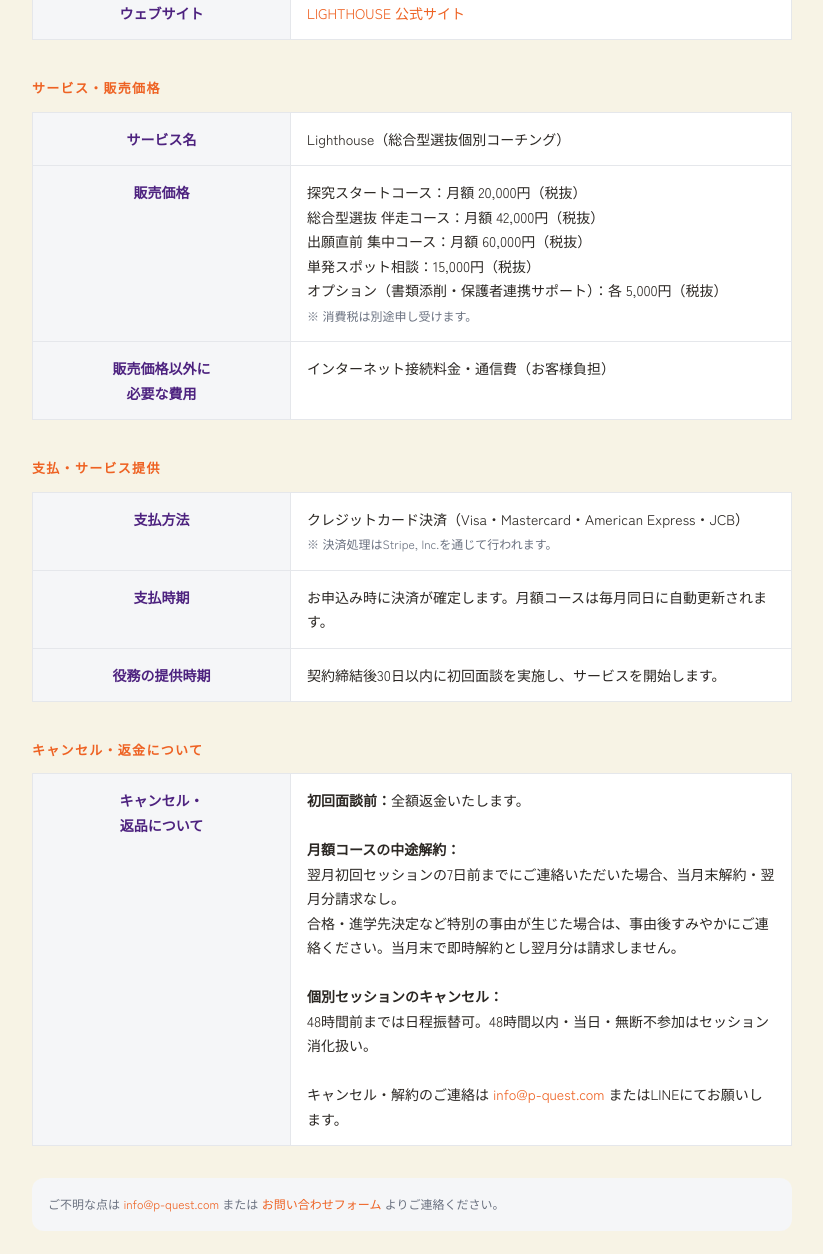
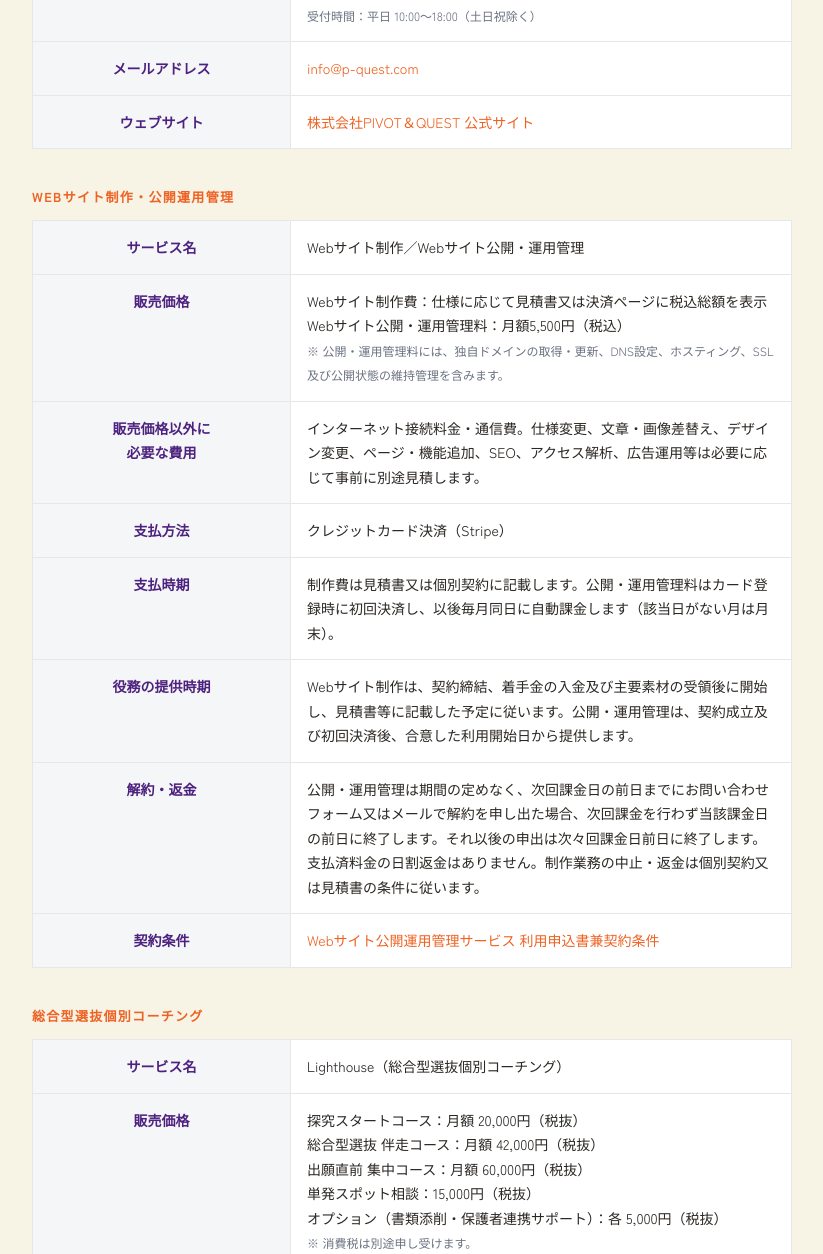
Before and after one commit to beee056/lighthouse-lp, a website: page tokusho.html in a window 1280 px wide. Shown: the part 585-1839 px from the top of the page, without its empty margins (228-1051 px from the left). Drawn offline with Linux system fonts and the light colour scheme.

Commit message:
docs: align web service commerce terms

```diff
--- a/tokusho.html
+++ b/tokusho.html
@@ -11,7 +11,7 @@
     gtag('config', 'G-HVVFXMQ1XS');
   </script>
   <meta name="viewport" content="width=device-width, initial-scale=1.0">
-  <title>特定商取引法に基づく表記 | LIGHTHOUSE</title>
+  <title>特定商取引法に基づく表記 | 株式会社PIVOT&amp;QUEST</title>
   <link rel="icon" href="favicon.svg" type="image/svg+xml">
   <link rel="preconnect" href="https://fonts.googleapis.com">
   <link rel="preconnect" href="https://fonts.gstatic.com" crossorigin>
@@ -136,7 +136,7 @@
 <body>
 
   <header class="site-header">
-    <a href="index.html" class="logo">LIGHT<span>HOUSE</span></a>
+    <a href="https://p-quest.com/" class="logo">PIVOT<span>&amp;QUEST</span></a>
   </header>
 
   <main>
@@ -145,6 +145,12 @@
       <div class="page-title">
         <h1>特定商取引法に基づく表記</h1>
         <p>Commerce Disclosure — Specified Commercial Transactions Act</p>
+      </div>
+
+      <div class="note" style="margin:0 0 28px;">
+        当社がオンラインで提供する各サービスの取引条件を掲載しています。<br>
+        <a href="#web-service">Webサイト制作・公開運用管理</a> ／
+        <a href="#lighthouse-service">総合型選抜個別コーチング</a>
       </div>
 
       <!-- 事業者情報 -->
@@ -174,12 +180,53 @@
         </tr>
         <tr>
           <th>ウェブサイト</th>
-          <td><a href="index.html">LIGHTHOUSE 公式サイト</a></td>
+          <td><a href="https://p-quest.com/">株式会社PIVOT＆QUEST 公式サイト</a></td>
         </tr>
       </table>
 
-      <!-- サービス・料金 -->
-      <div class="section-heading">サービス・販売価格</div>
+      <!-- Webサイト制作・公開運用管理 -->
+      <div class="section-heading" id="web-service">Webサイト制作・公開運用管理</div>
+      <table class="disclosure-table">
+        <tr>
+          <th>サービス名</th>
+          <td>Webサイト制作／Webサイト公開・運用管理</td>
+        </tr>
+        <tr>
+          <th>販売価格</th>
+          <td>
+            Webサイト制作費：仕様に応じて見積書又は決済ページに税込総額を表示<br>
+            Webサイト公開・運用管理料：月額5,500円（税込）<br>
+            <span style="font-size:12px;color:#6b7280;">※ 公開・運用管理料には、独自ドメインの取得・更新、DNS設定、ホスティング、SSL及び公開状態の維持管理を含みます。</span>
+          </td>
+        </tr>
+        <tr>
+          <th>販売価格以外に<br>必要な費用</th>
+          <td>インターネット接続料金・通信費。仕様変更、文章・画像差替え、デザイン変更、ページ・機能追加、SEO、アクセス解析、広告運用等は必要に応じて事前に別途見積します。</td>
+        </tr>
+        <tr>
+          <th>支払方法</th>
+          <td>クレジットカード決済（Stripe）</td>
+        </tr>
+        <tr>
+          <th>支払時期</th>
+          <td>制作費は見積書又は個別契約に記載します。公開・運用管理料はカード登録時に初回決済し、以後毎月同日に自動課金します（該当日がない月は月末）。</td>
+        </tr>
+        <tr>
+          <th>役務の提供時期</th>
+          <td>Webサイト制作は、契約締結、着手金の入金及び主要素材の受領後に開始し、見積書等に記載した予定に従います。公開・運用管理は、契約成立及び初回決済後、合意した利用開始日から提供します。</td>
+        </tr>
+        <tr>
+          <th>解約・返金</th>
+          <td>公開・運用管理は期間の定めなく、次回課金日の前日までにお問い合わせフォーム又はメールで解約を申し出た場合、次回課金を行わず当該課金日の前日に終了します。それ以後の申出は次々回課金日前日に終了します。支払済料金の日割返金はありません。制作業務の中止・返金は個別契約又は見積書の条件に従います。</td>
+        </tr>
+        <tr>
+          <th>契約条件</th>
+          <td><a href="https://docs.google.com/document/d/1TWaocwtxyimepge9yDPHOBSH8RXBZf8i/edit" target="_blank" rel="noopener noreferrer">Webサイト公開運用管理サービス 利用申込書兼契約条件</a></td>
+        </tr>
+      </table>
+
+      <!-- LIGHTHOUSE サービス・料金 -->
+      <div class="section-heading" id="lighthouse-service">総合型選抜個別コーチング</div>
       <table class="disclosure-table">
         <tr>
           <th>サービス名</th>
@@ -203,7 +250,7 @@
       </table>
 
       <!-- 支払・提供 -->
-      <div class="section-heading">支払・サービス提供</div>
+      <div class="section-heading">総合型選抜個別コーチングの支払・提供</div>
       <table class="disclosure-table">
         <tr>
           <th>支払方法</th>
@@ -222,7 +269,7 @@
       </table>
 
       <!-- キャンセル・返金 -->
-      <div class="section-heading">キャンセル・返金について</div>
+      <div class="section-heading">総合型選抜個別コーチングのキャンセル・返金</div>
       <table class="disclosure-table">
         <tr>
           <th>キャンセル・<br>返品について</th>
@@ -239,7 +286,7 @@
       </table>
 
       <div class="note">
-        ご不明な点は <a href="mailto:info@p-quest.com">info@p-quest.com</a> または <a href="https://forms.gle/7tXNDso586UYcYfY9" target="_blank" rel="noopener noreferrer">お問い合わせフォーム</a> よりご連絡ください。
+        ご不明な点は <a href="mailto:info@p-quest.com">info@p-quest.com</a> または <a href="https://docs.google.com/forms/d/e/1FAIpQLSfc9Md8CsuevQjaHBCUVsikbc-yHVFXEgQH0lJt6QIeIyMzOw/viewform" target="_blank" rel="noopener noreferrer">Webサイト制作・公開運用のお問い合わせフォーム</a> よりご連絡ください。
       </div>
 
     </div>
@@ -248,7 +295,7 @@
   <footer class="site-footer">
     <div class="container">
       <nav class="footer-nav">
-        <a href="index.html">トップ</a>
+        <a href="https://p-quest.com/">運営会社</a>
         <a href="shop.html">サービス・料金</a>
         <a href="terms.html">利用規約</a>
         <a href="tokusho.html">特定商取引法</a>
```
